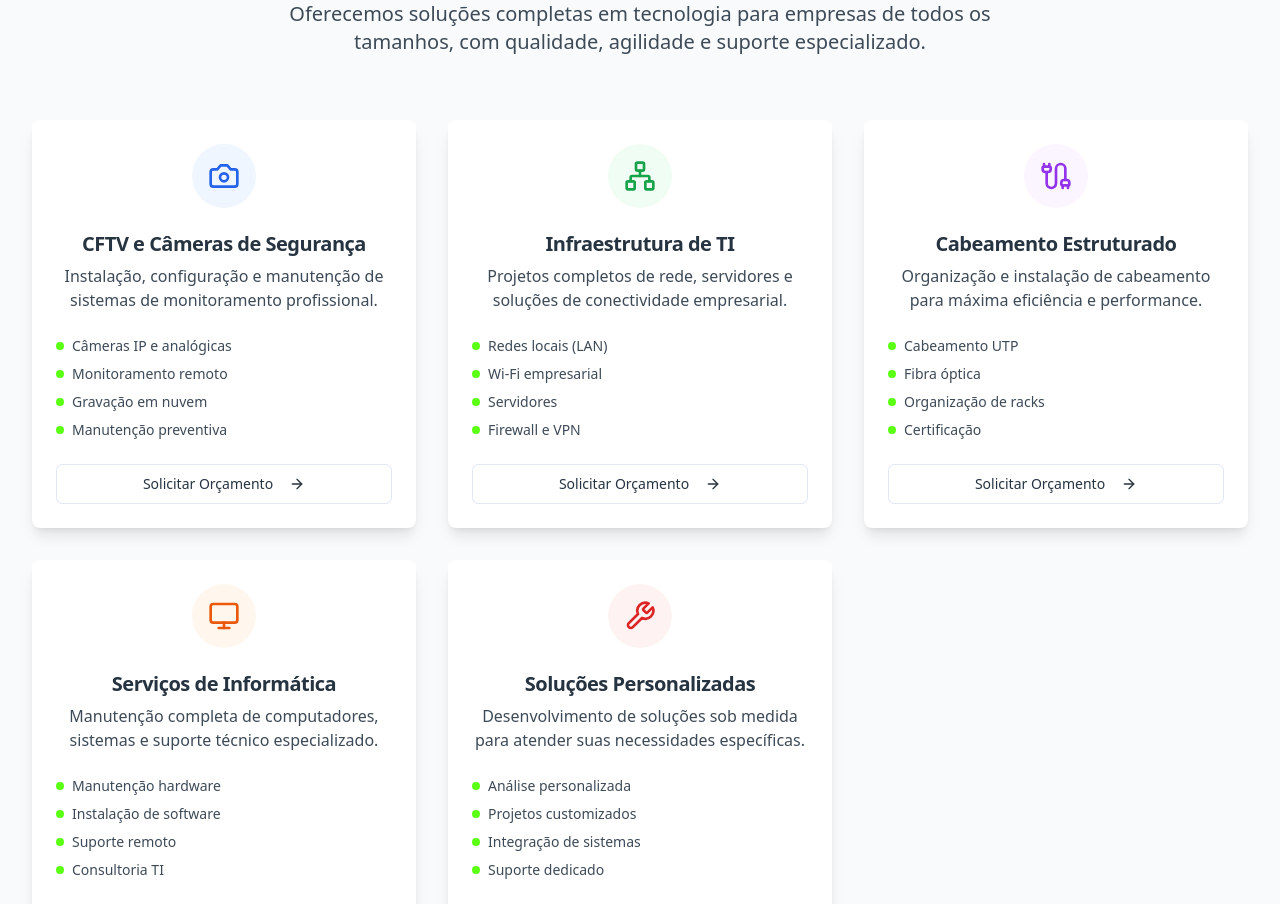
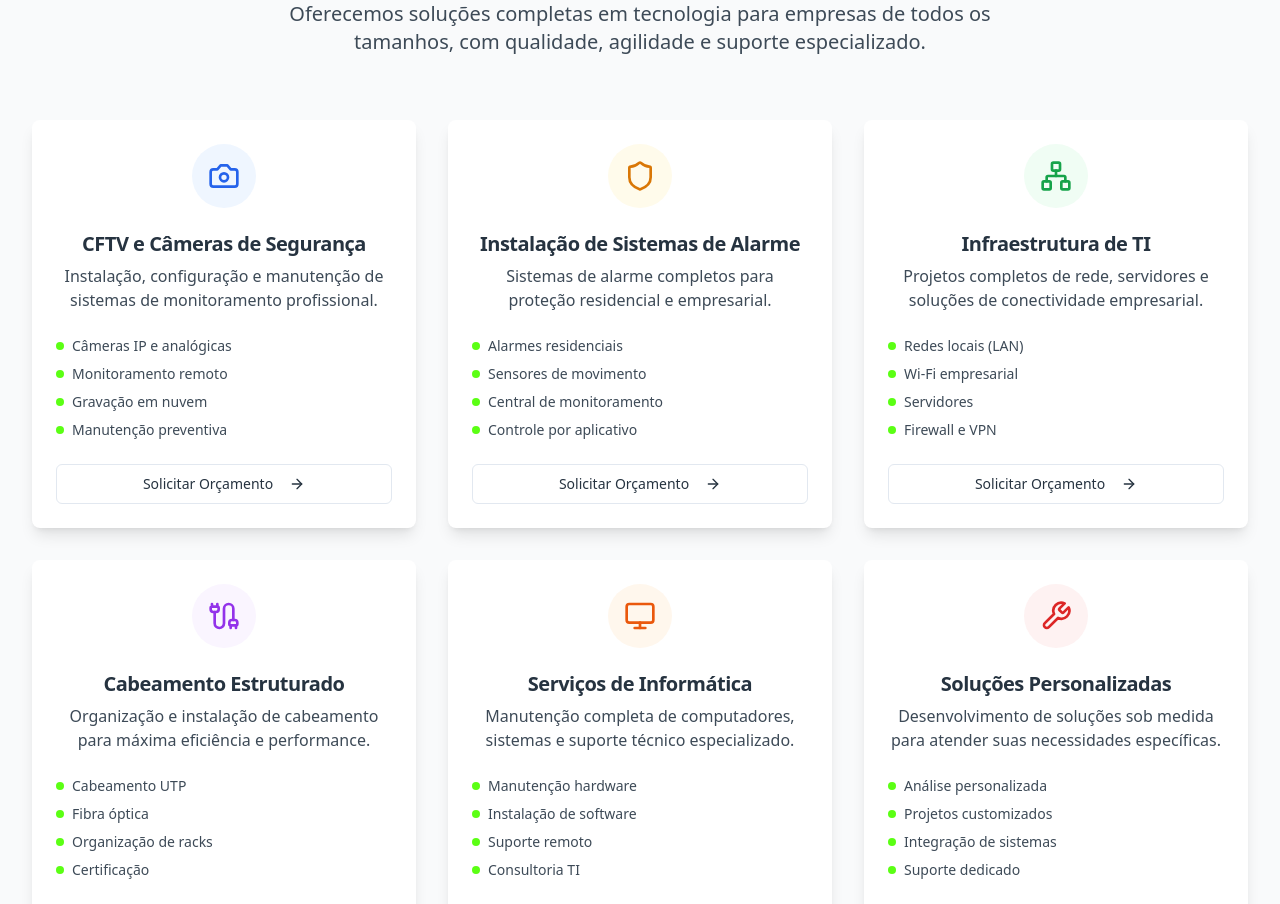
Before and after one commit to alexandrecamargo10/gocamtech, a React (Vite) app: page / in a window 1280 px wide. Shown: the part 800-1704 px from the top of the page. Built offline with nearby package versions, Linux system fonts and the light colour scheme.

Commit message:
Add alarm systems service
Add a new service for alarm systems installation.

```diff
--- a/src/components/Services.tsx
+++ b/src/components/Services.tsx
@@ -1,5 +1,5 @@
 import React from 'react';
-import { Camera, Network, Cable, Monitor, Wrench, ArrowRight } from 'lucide-react';
+import { Camera, Network, Cable, Monitor, Wrench, ArrowRight, Shield } from 'lucide-react';
 import { Button } from '@/components/ui/button';
 import { Card, CardContent, CardDescription, CardHeader, CardTitle } from '@/components/ui/card';
 
@@ -25,6 +25,13 @@ const Services = () => {
       description: 'Instalação, configuração e manutenção de sistemas de monitoramento profissional.',
       features: ['Câmeras IP e analógicas', 'Monitoramento remoto', 'Gravação em nuvem', 'Manutenção preventiva'],
       color: 'bg-blue-50 text-blue-600',
+    },
+    {
+      icon: Shield,
+      title: 'Instalação de Sistemas de Alarme',
+      description: 'Sistemas de alarme completos para proteção residencial e empresarial.',
+      features: ['Alarmes residenciais', 'Sensores de movimento', 'Central de monitoramento', 'Controle por aplicativo'],
+      color: 'bg-amber-50 text-amber-600',
     },
     {
       icon: Network,
```
